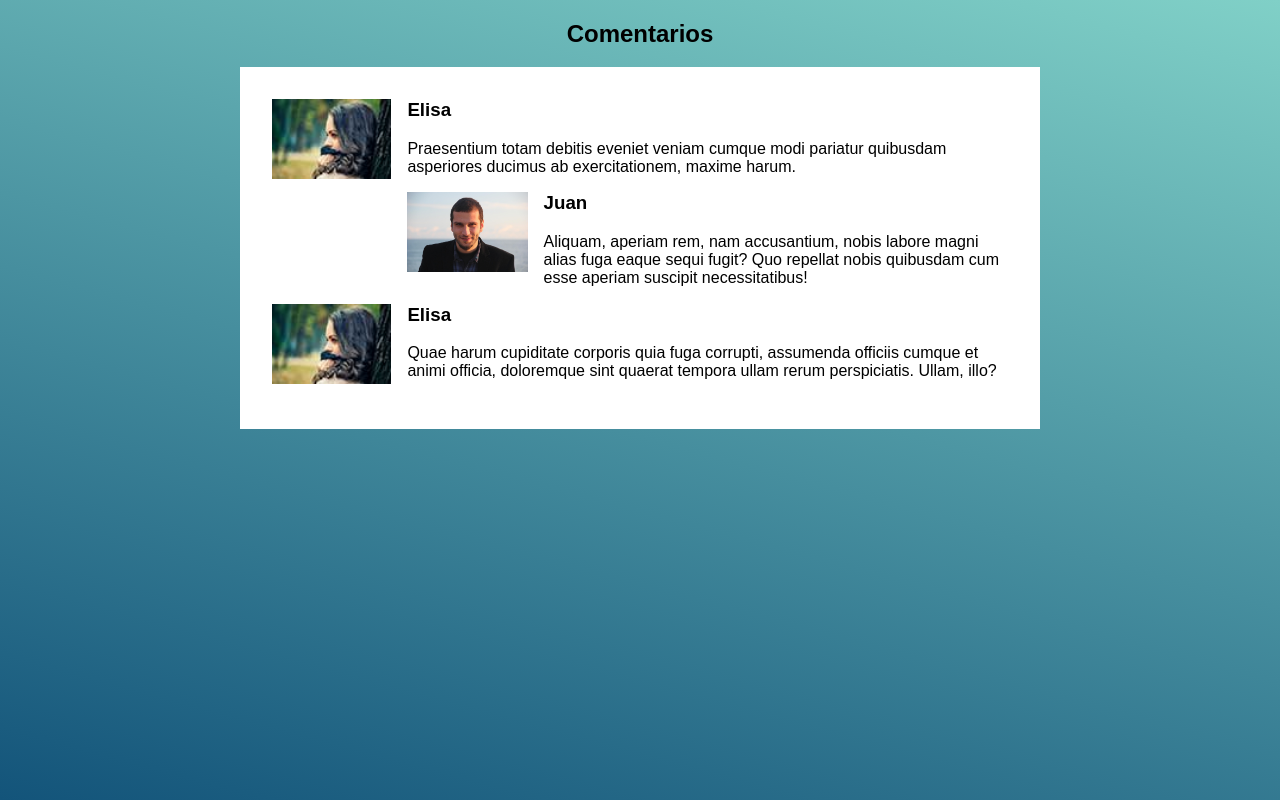
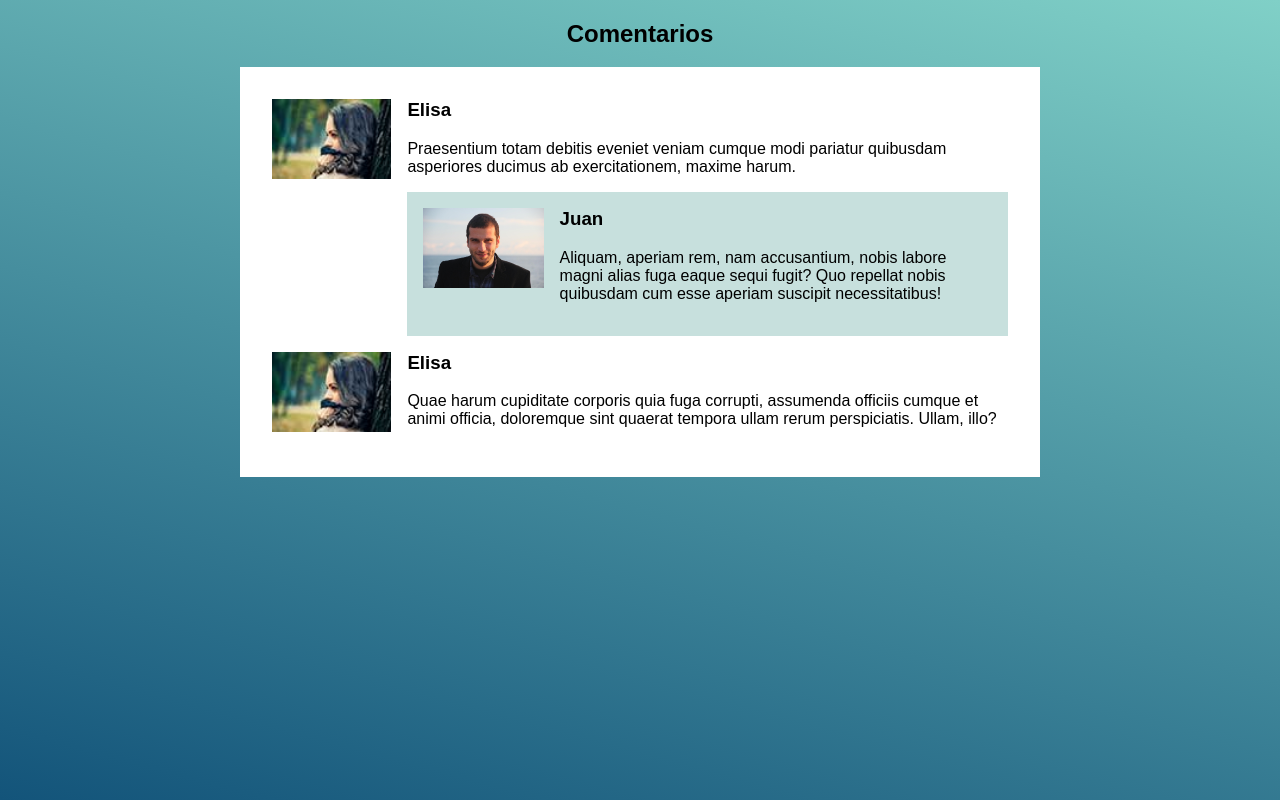
Before and after one commit to jcarlosj/CSSGrid-Flexbox-6a-Media-Object-U-JPdTV, a plain HTML site: page index.html in a window 1280 px wide. Drawn offline with nearby package versions, Linux system fonts and the light colour scheme; a web font is replaced by a local one.

Commit message:
[+] Styles: Ajusta comentario de respuesta (Posición y fondo)

```diff
--- a/css/styles.css
+++ b/css/styles.css
@@ -43,3 +43,8 @@ h3 {
     font-weight: 500;
     margin: 0 0 0.5rem 0;
 }
+.comment-response {
+    background-color: rgb(199, 224, 221);
+    padding: 1rem;
+    margin-bottom: 1rem;
+}
--- a/index.html
+++ b/index.html
@@ -19,7 +19,7 @@
                 <h3>Elisa</h3>
                 <p>Praesentium totam debitis eveniet veniam cumque modi pariatur quibusdam asperiores ducimus ab exercitationem, maxime harum.</p>
 
-                <div class="comment">
+                <div class="comment comment-response">
                     <img class="avatar" src="./images/avatar-man.jpg" alt="Juan">
                     <div class="content">
                         <h3>Juan</h3>
```
